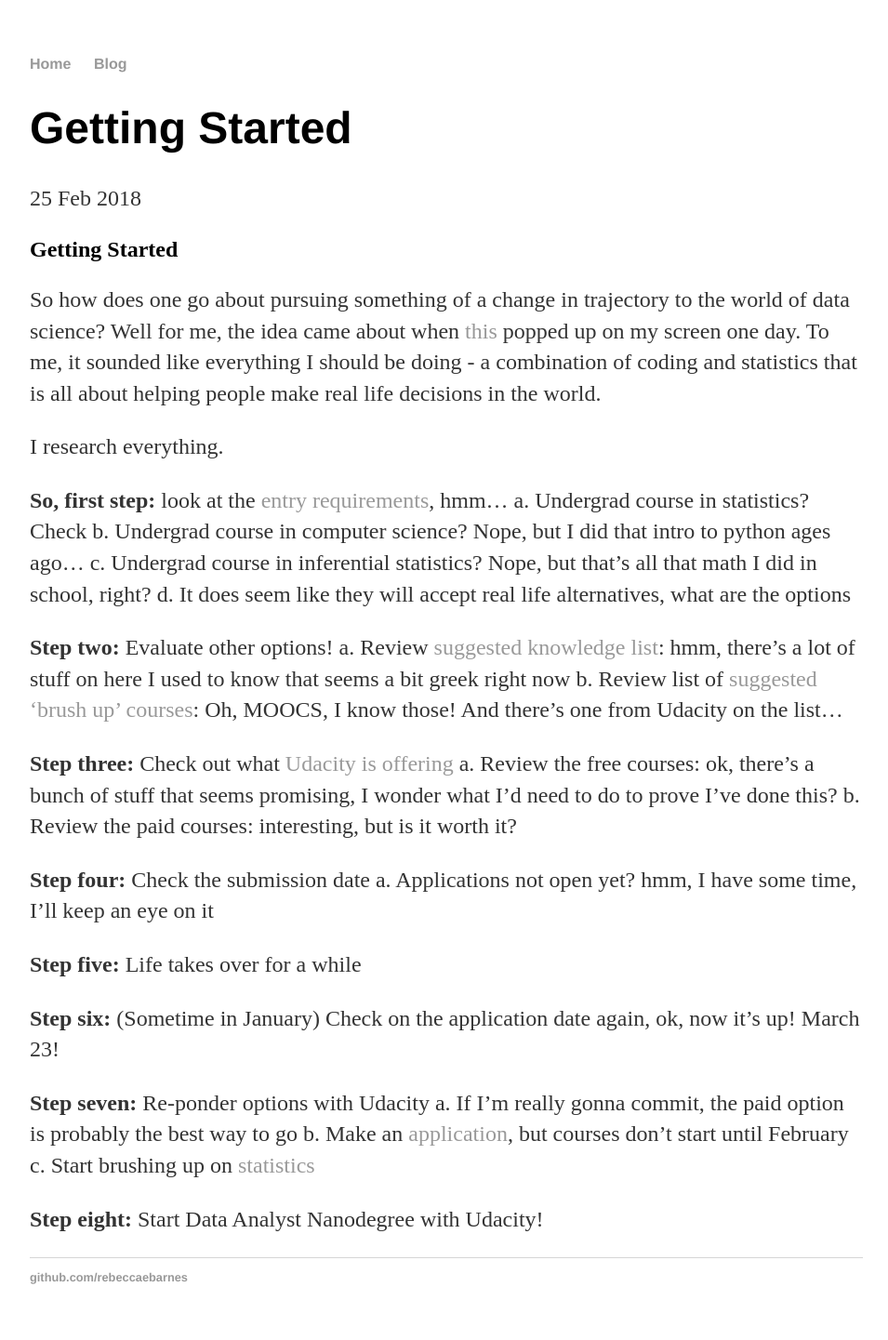
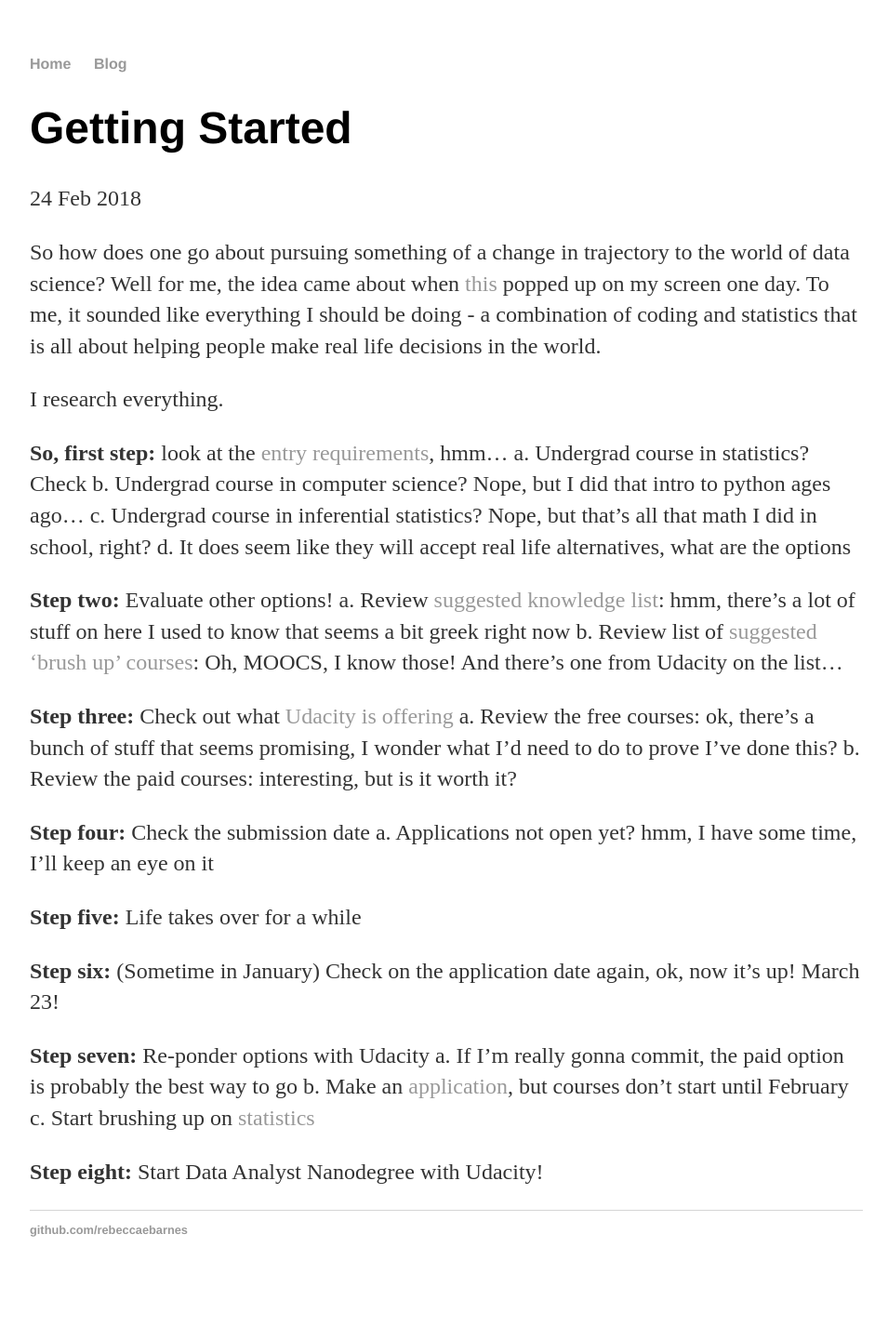
Before and after one commit to rebeccaebarnes/rebeccaebarnes.github.io, a Jekyll site: the page built from _posts/2018-02-25-getting-started.md, in a window 1280 px wide. Shown: the whole page at 93% size, without its empty margins (160-1115 px from the left). Built offline with Jekyll 4.4.1, drawn with Linux system fonts in a browser that asks for light colours; our own code applies the rules of GitHub Pages for plain Markdown files; after the commit the page ends 1390 px from its top, so only the background shows below that.

Commit message:
Added layout info to 'getting-started'

```diff
--- a/_posts/2018-02-25-getting-started.md
+++ b/_posts/2018-02-25-getting-started.md
@@ -1,4 +1,8 @@
-## Getting Started
+---
+layout: post
+title: "Getting Started"
+date: 2018-02-24
+---
 
 So how does one go about pursuing something of a change in trajectory to the world of data science? Well for me, the idea came about when [this](https://masterdatascience.science.ubc.ca/?utm_source=mds-landing-page&utm_medium=badge&utm_campaign=mds2018-shared&utm_content=Vancouver) popped up on my screen one day. To me, it sounded like everything I should be doing - a combination of coding and statistics that is all about helping people make real life decisions in the world.
 
```
